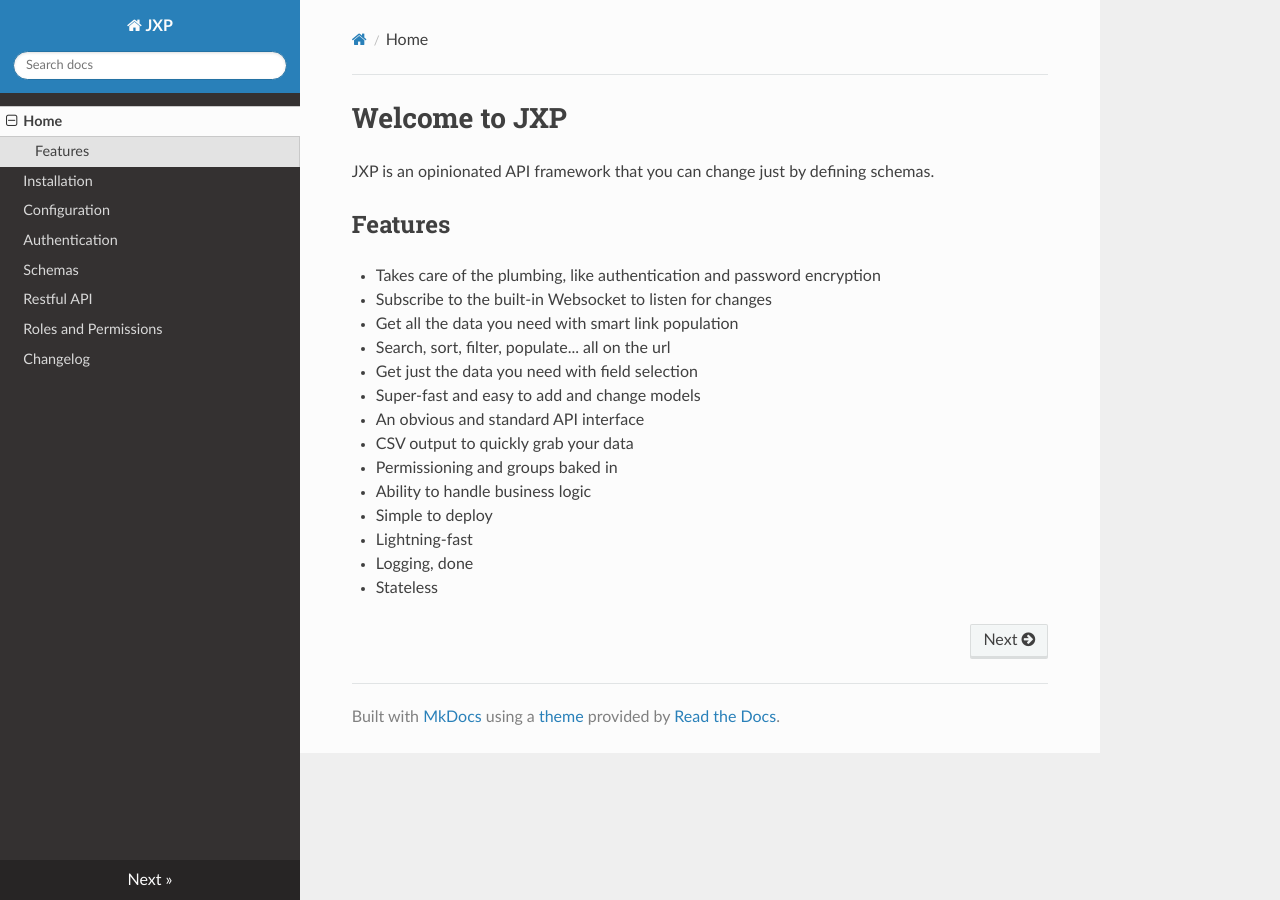
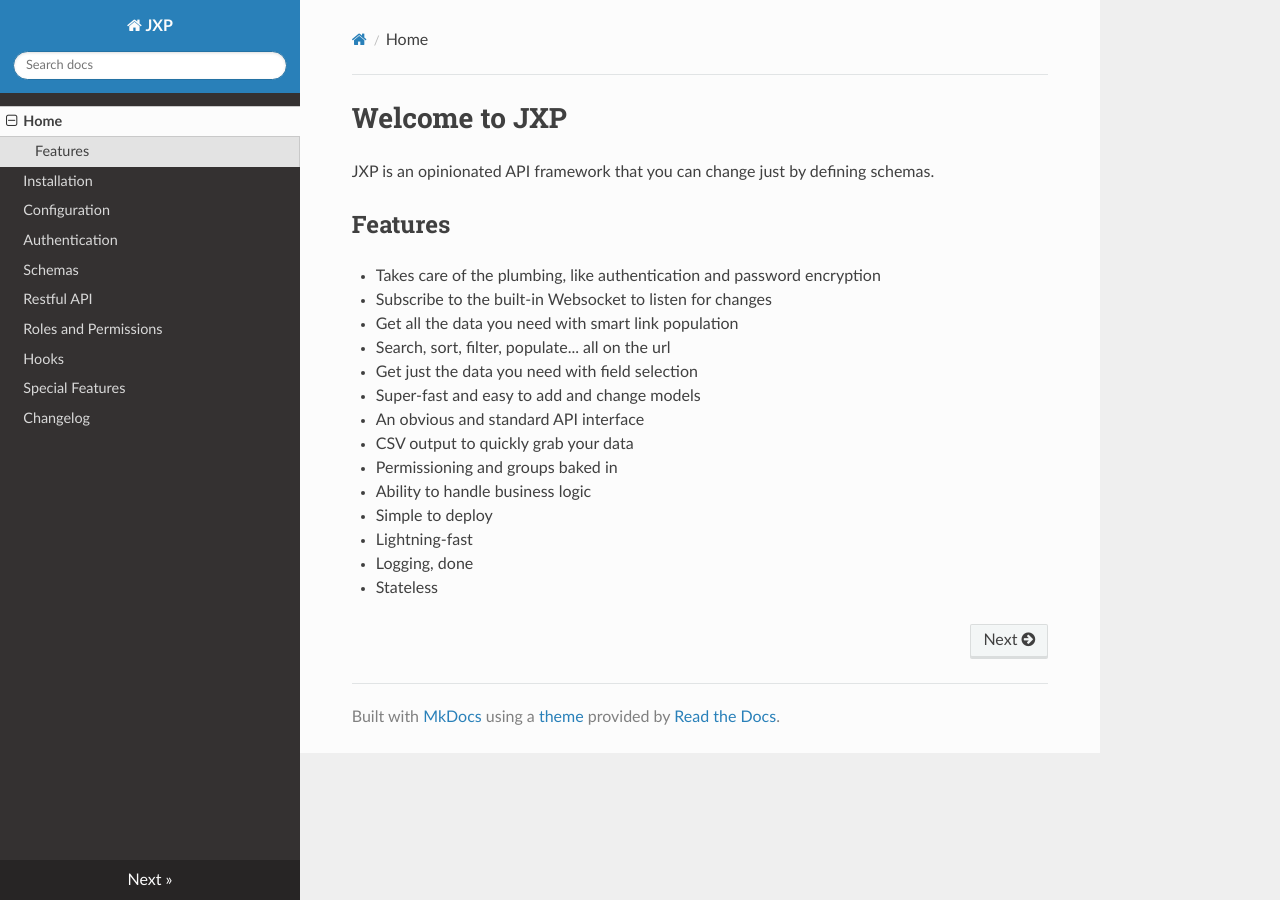
Before and after one commit to WorkSpaceMan/jxp, an MkDocs documentation site: the page built from docs/index.md, in a window 1280 px wide. Built offline with MkDocs 1.6.1, drawn with Linux system fonts in a browser that asks for light colours; nearby versions of some CDN libraries.

Commit message:
Add new docs

```diff
--- a/mkdocs.yml
+++ b/mkdocs.yml
@@ -7,5 +7,7 @@ nav:
   - Schemas: schemas.md
   - Restful API: api.md
   - Roles and Permissions: permissions.md
+  - Hooks: hooks.md
+  - Special Features: special.md
   - Changelog: changelog.md
 theme: readthedocs
```
